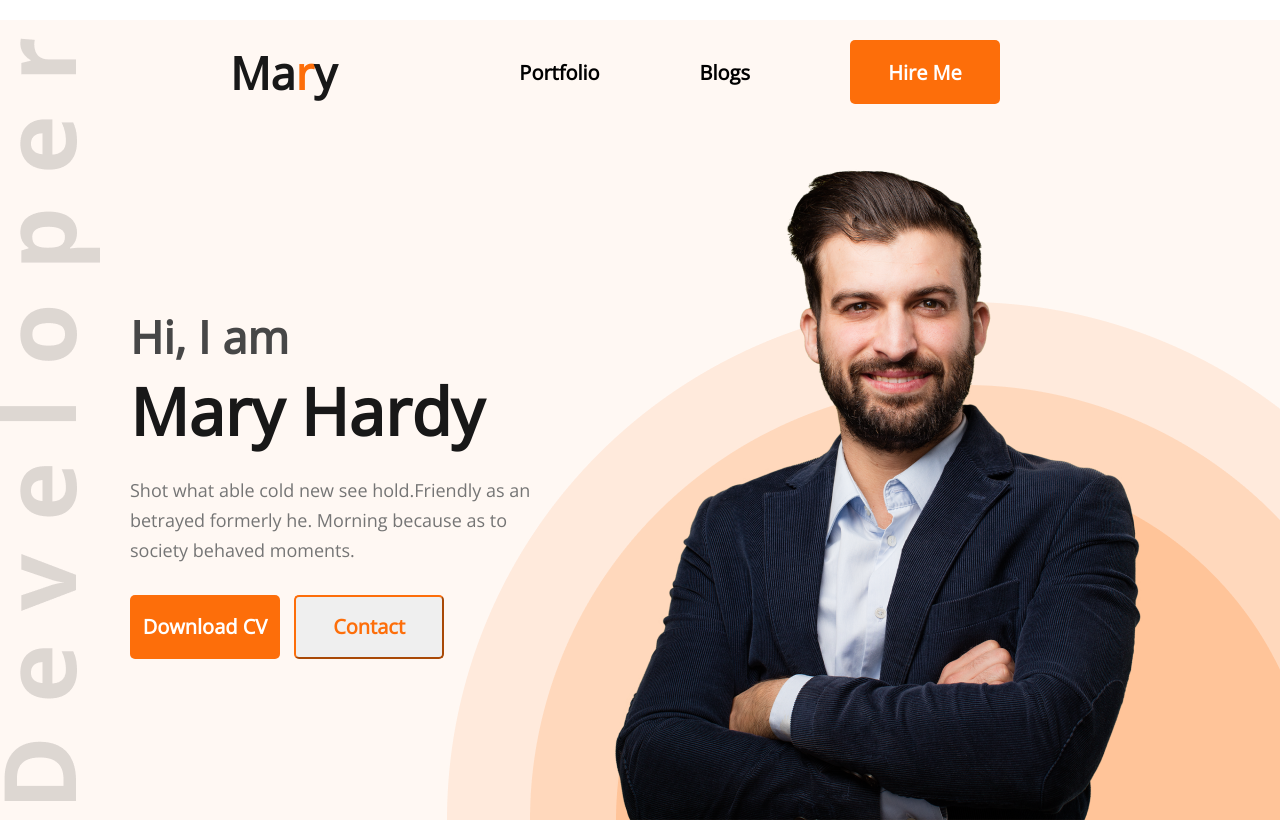
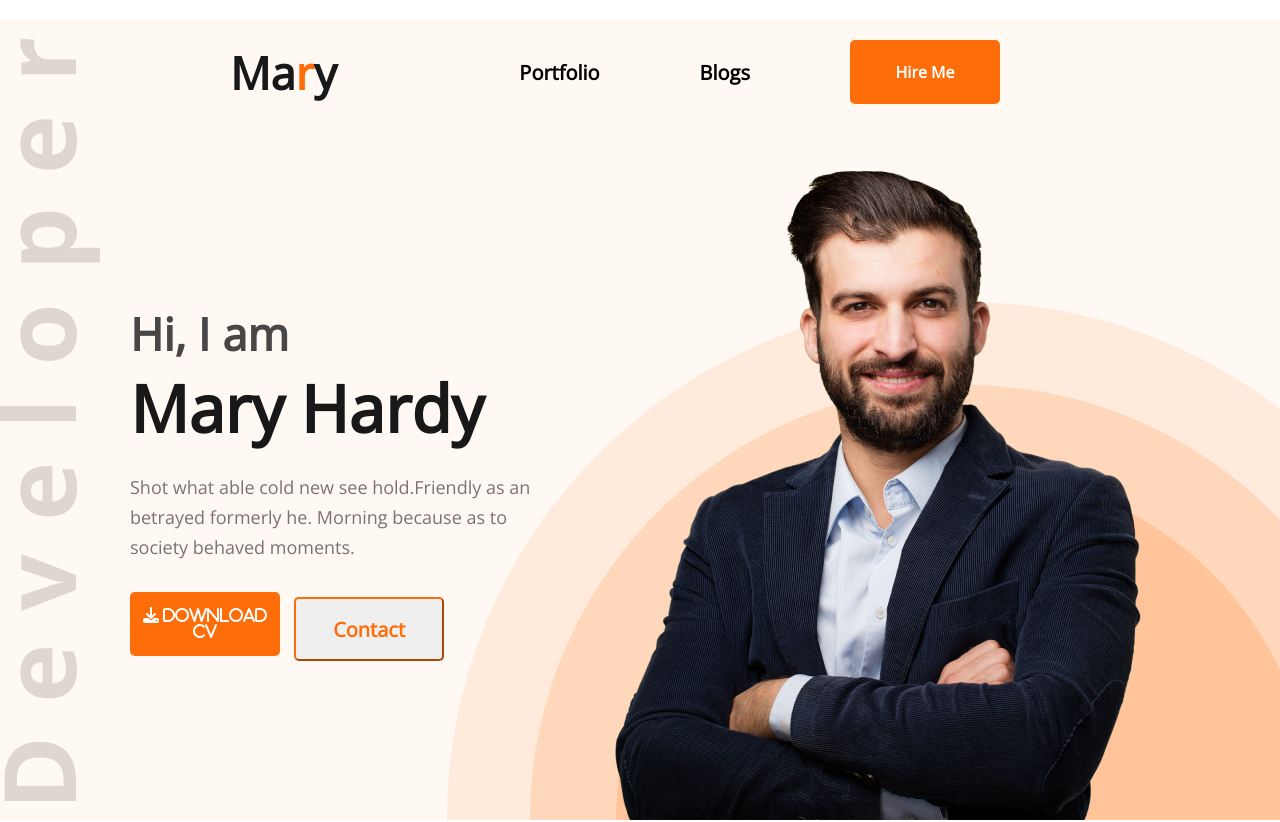
Before and after one commit to Sharifa100/developer-portfolio-one, a plain HTML site: page index.html in a window 1280 px wide. Shown: the top 822 px of the page. Drawn offline with nearby package versions, Linux system fonts and the light colour scheme.

Commit message:
font awesome added

```diff
--- a/CSS/portfoilio.css
+++ b/CSS/portfoilio.css
@@ -64,9 +64,9 @@ flex-shrink: 0;
 color: #FD6E0A;
 color: var(--White-Color, #FFF);
 font-family: Open Sans;
-font-size: 20px;
+font-size: 16px;
 font-style: normal;
-font-weight: 700;
+font-weight: 600;
 line-height: normal;
 border:none;
 }
--- a/index.html
+++ b/index.html
@@ -9,6 +9,7 @@
     <link rel="preconnect" href="https://fonts.googleapis.com">
 <link rel="preconnect" href="https://fonts.gstatic.com" crossorigin>
 <link href="https://fonts.googleapis.com/css2?family=Open+Sans:ital@0;1&display=swap" rel="stylesheet">
+<script src="https://kit.fontawesome.com/f1d333bfb8.js" crossorigin="anonymous"></script><script src="https://kit.fontawesome.com/f1d333bfb8.js" crossorigin="anonymous"></script>
 </head>
 <body>
     <header class="header">
@@ -26,7 +27,7 @@
     <h3 class="banner-sub-title">Hi, I am </h3>
     <h1 class="banner-title">Mary Hardy</h1>
     <p class="banner-text">Shot what able cold new see hold.Friendly as an betrayed formerly he. Morning because as to society behaved moments.</p>
-    <button class="button">Download CV</button>
+    <button class="button"><i class="fa-solid fa-download">&nbsp;Download cv</i></button>
     <button id="button">Contact</button>
    </div>
     <img class= "hardy"src="images/hardy.png" alt="picture of Mr.Hardy">
@@ -194,7 +195,7 @@ to any of the 1500+ FontAwesome 5 free icons available. Aenean commodo ligula eg
  </div>
 </div>
 <div class="resume-button">
-    <button class="button">Download CV</button>
+    <button class="button"><i class="fa-solid fa-download"></i>&nbsp;Download CV</button>
    </div>
 </section>
 <!-- contact section -->
```
